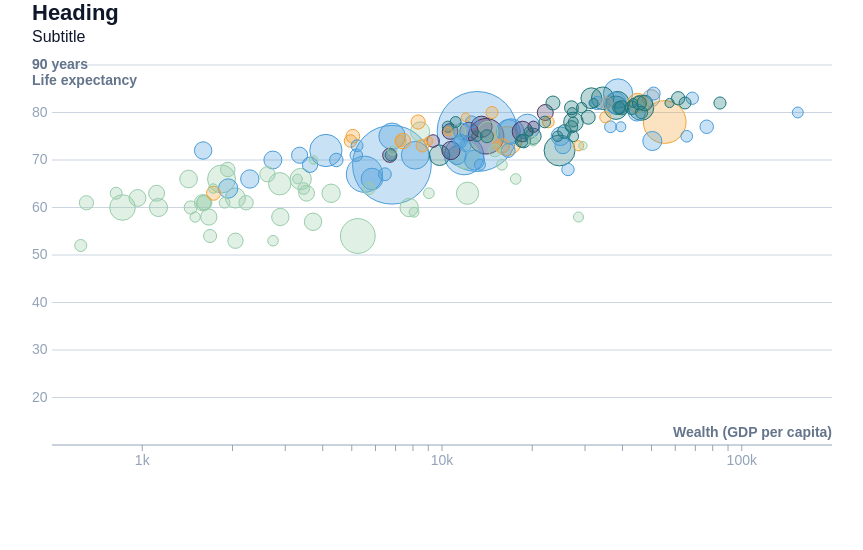
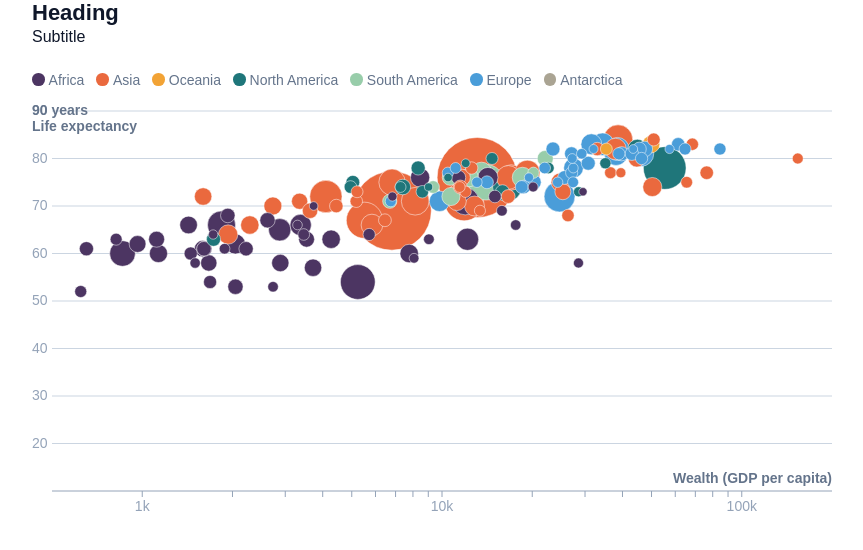
Before and after one commit to sophiamersmann/gapminder-chart, a Next.js app: page / in a window 1280 px wide. Shown: the top 550 px of the page, without its empty margins (208-1071 px from the left). Built offline with nearby package versions, Linux system fonts and the light colour scheme.

Commit message:
add legend for continents

```diff
--- a/components/GapminderChart/GapminderChart.tsx
+++ b/components/GapminderChart/GapminderChart.tsx
@@ -6,7 +6,7 @@ import AxisY from '../Axis/AxisY';
 import Label from '../Axis/Label';
 
 import useChartDimensions from '../../lib/hooks/useChartDimensions';
-import { px, translate } from '../../lib/utils';
+import { translate } from '../../lib/utils';
 import type { DataRow } from '../../types';
 
 import styles from './GapminderChart.module.css';
@@ -89,9 +89,9 @@ export default function GapminderChart({
                 cx={xScale(d.gdp)}
                 cy={yScale(d.lifeExpectancy)}
                 r={rScale(d.population)}
-                stroke={color(d)}
+                stroke="white"
+                strokeWidth="0.5"
                 fill={color(d)}
-                fillOpacity="0.3"
               ></circle>
             ))}
           </g>
--- /dev/null
+++ b/components/Legend/Legend.module.css
@@ -0,0 +1,25 @@
+.legend {
+  display: flex;
+  flex-wrap: wrap;
+  gap: var(--s-px-1);
+  margin: var(--s-rem-5) 0;
+  color: var(--c-gray-500);
+  font-size: var(--font-size-sm);
+}
+
+.legend .item {
+  display: inline-flex;
+  line-height: 1;
+  white-space: nowrap;
+  margin-right: var(--s-px-2);
+}
+
+.legend .item .shape {
+  --size: 0.9em;
+
+  display: inline-block;
+  width: var(--size);
+  height: var(--size);
+  border-radius: 50%;
+  margin-right: var(--s-px-1);
+}
--- /dev/null
+++ b/components/Legend/Legend.tsx
@@ -0,0 +1,11 @@
+import { ReactNode } from 'react';
+
+import styles from './Legend.module.css';
+
+interface Props {
+  children: ReactNode;
+}
+
+export default function Legend({ children }: Props) {
+  return <div className={styles.legend}>{children}</div>;
+}
--- /dev/null
+++ b/components/Legend/LegendItem.tsx
@@ -0,0 +1,17 @@
+import { ReactNode } from 'react';
+
+import styles from './Legend.module.css';
+
+interface Props {
+  color: string;
+  children: ReactNode;
+}
+
+export default function LegendItem({ color, children }: Props) {
+  return (
+    <div className={styles.item}>
+      <span className={styles.shape} style={{ backgroundColor: color }}></span>{' '}
+      {children}
+    </div>
+  );
+}
--- a/pages/index.tsx
+++ b/pages/index.tsx
@@ -5,6 +5,8 @@ import { max } from 'd3-array';
 import { scaleOrdinal } from 'd3-scale';
 
 import GapminderChart from '../components/GapminderChart/GapminderChart';
+import Legend from '../components/Legend/Legend';
+import LegendItem from '../components/Legend/LegendItem';
 
 import { readFileSync } from '../lib/server';
 import type { DataRow } from '../types';
@@ -42,22 +44,24 @@ interface IndexProps {
 }
 
 const IndexPage: NextPage<IndexProps> = ({ data, continents }: IndexProps) => {
-  const uniqueContinents = new Set(continents.map((d) => d.continent));
-
   // quick access to a country's continent
   const continentMap = new Map(continents.map((d) => [d.country, d.continent]));
 
+  // hand-pick continent colors (and their order)
+  const continentColors = [
+    { continent: 'Africa', color: 'var(--c-purple)' },
+    { continent: 'Asia', color: 'var(--c-red)' },
+    { continent: 'Oceania', color: 'var(--c-yellow)' },
+    { continent: 'North America', color: 'var(--c-turquoise)' },
+    { continent: 'South America', color: 'var(--c-green)' },
+    { continent: 'Europe', color: 'var(--c-blue)' },
+    { continent: 'Antarctica', color: 'var(--c-beige)' },
+  ];
+
+  const uniqueContinents = continentColors.map((d) => d.continent);
   const color = scaleOrdinal<string, string>()
     .domain(uniqueContinents)
-    .range([
-      'var(--c-blue)',
-      'var(--c-turquoise)',
-      'var(--c-green)',
-      'var(--c-beige)',
-      'var(--c-yellow)',
-      'var(--c-red)',
-      'var(--c-purple)',
-    ])
+    .range(continentColors.map((d) => d.color))
     .unknown('var(--c-black)');
 
   return (
@@ -72,6 +76,14 @@ const IndexPage: NextPage<IndexProps> = ({ data, continents }: IndexProps) => {
           <h1>Heading</h1>
           <p>Subtitle</p>
         </hgroup>
+
+        <Legend>
+          {uniqueContinents.map((continent) => (
+            <LegendItem key={continent} color={color(continent)}>
+              {continent}
+            </LegendItem>
+          ))}
+        </Legend>
 
         <GapminderChart
           data={data}
```
